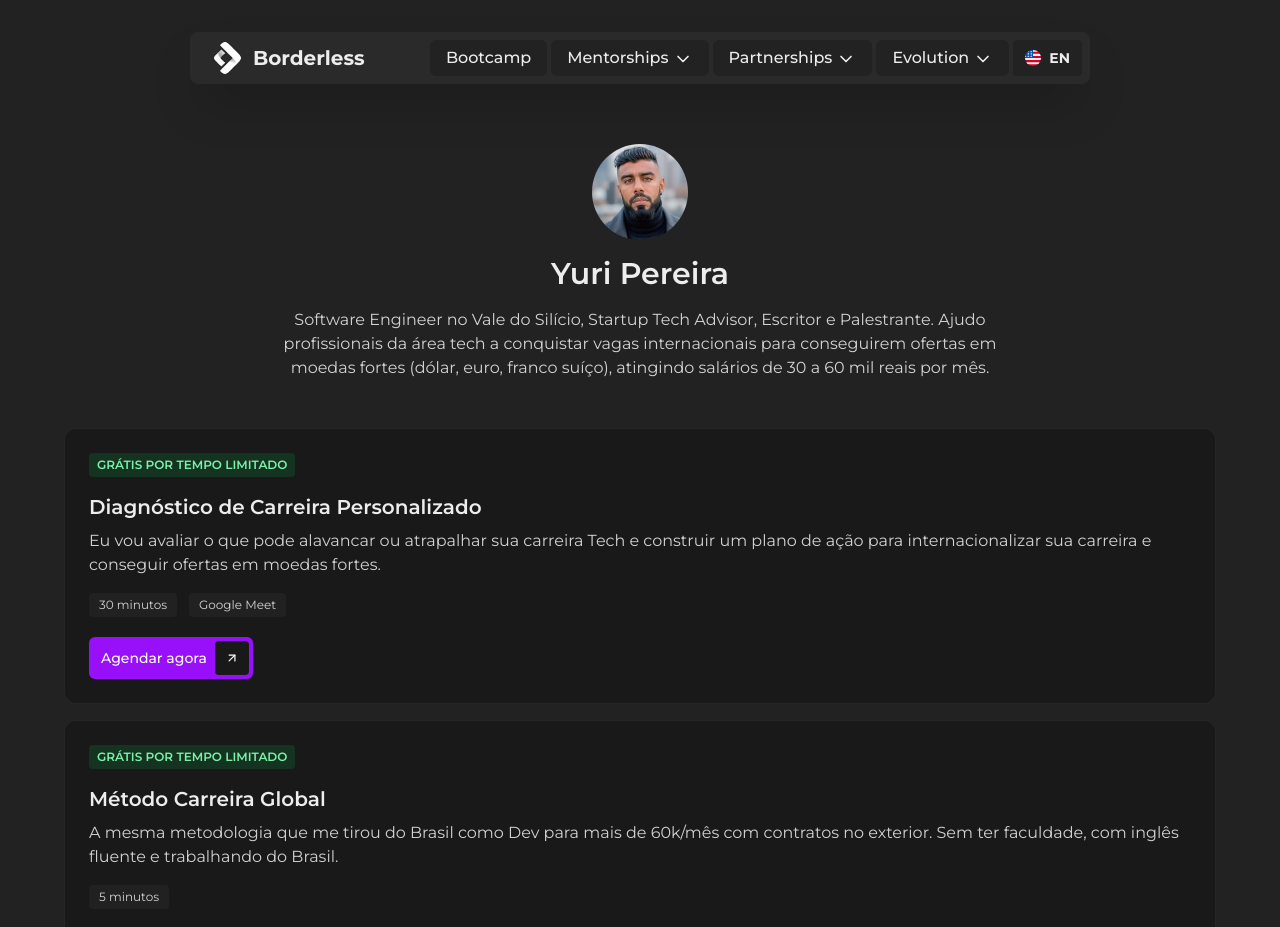
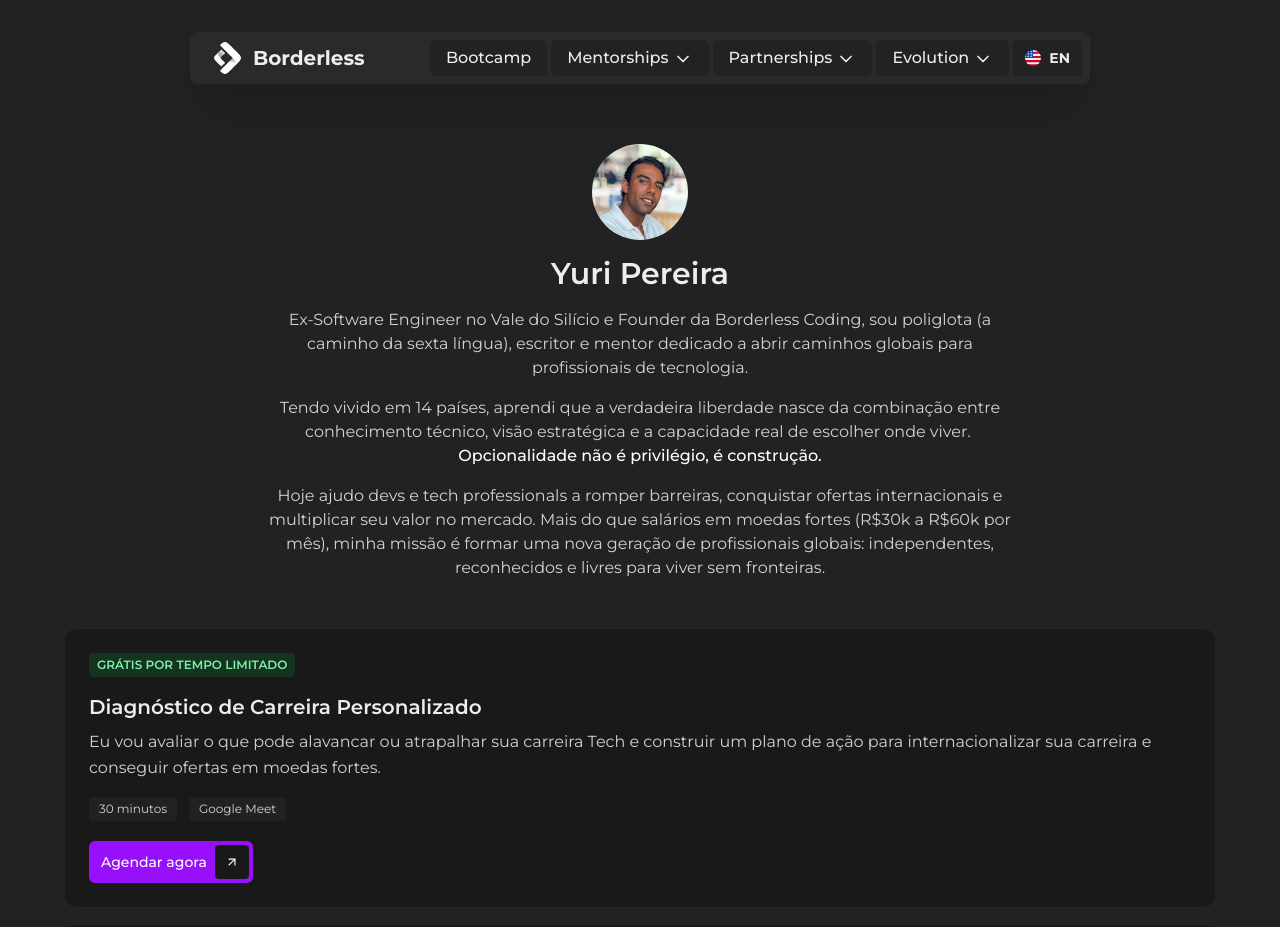
Before and after one commit to ProgramadoresSemPatria/borderless-institutional-website, a Next.js app: page /en/bio in a window 1280 px wide. Shown: the top 927 px of the page. Built offline with nearby package versions, Linux system fonts and the light colour scheme.

Commit message:
style: improve bio text spacing and update links to placeholders

```diff
--- a/app/[locale]/(subpages)/bio/page.tsx
+++ b/app/[locale]/(subpages)/bio/page.tsx
@@ -38,19 +38,29 @@ export default function BioPage() {
         <AnimatedText as="h1" className="text-2xl md:text-3xl font-semibold">
           Yuri Pereira
         </AnimatedText>
-        <AnimatedText className="text-gray text-base max-w-3xl text-pretty">
-          Software Engineer no Vale do Silício, Startup Tech Advisor, Escritor e
-          Palestrante. Ajudo profissionais da área tech a conquistar vagas
-          internacionais para conseguirem ofertas em moedas fortes (dólar, euro,
-          franco suíço), atingindo salários de 30 a 60 mil reais por mês.
-        </AnimatedText>
+        <div className="text-gray text-base max-w-3xl text-pretty space-y-4">
+          <AnimatedText>
+            Ex-Software Engineer no Vale do Silício e Founder da Borderless Coding, sou poliglota (a caminho da sexta língua), escritor e mentor dedicado a abrir caminhos globais para profissionais de tecnologia.
+          </AnimatedText>
+
+          <AnimatedText>
+            Tendo vivido em 14 países, aprendi que a verdadeira liberdade nasce da combinação entre conhecimento técnico, visão estratégica e a capacidade real de escolher onde viver.
+            <span className="text-white font-medium">&nbsp; Opcionalidade não é privilégio, é construção.</span>
+          </AnimatedText>
+
+          <AnimatedText>
+            Hoje ajudo devs e tech professionals a romper barreiras, conquistar ofertas internacionais e multiplicar seu valor no mercado.
+            Mais do que salários em moedas fortes (R$30k a R$60k por mês),
+            minha missão é formar uma nova geração de profissionais globais: independentes, reconhecidos e livres para viver sem fronteiras.
+          </AnimatedText>
+        </div>
       </header>
 
       {/* Serviços */}
       <div className="flex flex-col gap-4">
         <Link
           href={
-            "https://www.borderlesscoding.com/fap01?utm_campaign=ig-yuri-bio&utm_medium=&utm_source="
+            "#"
           }
           target="_blank"
           className="yuri-card"
@@ -64,10 +74,8 @@ export default function BioPage() {
             <h3 className="mt-4 text-lg md:text-xl font-semibold">
               Diagnóstico de Carreira Personalizado
             </h3>
-            <p className="mt-2 text-gray text-sm md:text-base">
-              Eu vou avaliar o que pode alavancar ou atrapalhar sua carreira
-              Tech e construir um plano de ação para internacionalizar sua
-              carreira e conseguir ofertas em moedas fortes.
+            <p className="mt-2 text-gray text-sm md:text-base leading-relaxed">
+              Eu vou avaliar o que pode alavancar ou atrapalhar sua carreira Tech e construir um plano de ação para internacionalizar sua carreira e conseguir ofertas em moedas fortes.
             </p>
             <div className="mt-4 flex flex-wrap items-center gap-3 text-xs text-gray">
               <span className="bg-[#212121] text-white/80 px-2.5 py-1 rounded">
@@ -89,7 +97,7 @@ export default function BioPage() {
 
         <Link
           href={
-            "https://www.borderlesscoding.com/fap2?utm_campaign=ig-yuri-bio&utm_medium=&utm_source="
+            "#"
           }
           target="_blank"
           className="yuri-card"
@@ -103,10 +111,8 @@ export default function BioPage() {
             <h3 className="mt-4 text-lg md:text-xl font-semibold">
               Método Carreira Global
             </h3>
-            <p className="mt-2 text-gray text-sm md:text-base">
-              A mesma metodologia que me tirou do Brasil como Dev para mais de
-              60k/mês com contratos no exterior. Sem ter faculdade, com inglês
-              fluente e trabalhando do Brasil.
+            <p className="mt-2 text-gray text-sm md:text-base leading-relaxed">
+              A mesma metodologia que me tirou do Brasil como Dev para mais de 60k/mês com contratos no exterior. Sem ter faculdade, com inglês fluente e trabalhando do Brasil.
             </p>
             <div className="mt-4 flex flex-wrap items-center gap-3 text-xs text-gray">
               <span className="bg-[#212121] text-white/80 px-2.5 py-1 rounded">
```
Also changed, not shown: public/yuri-profile.png.
